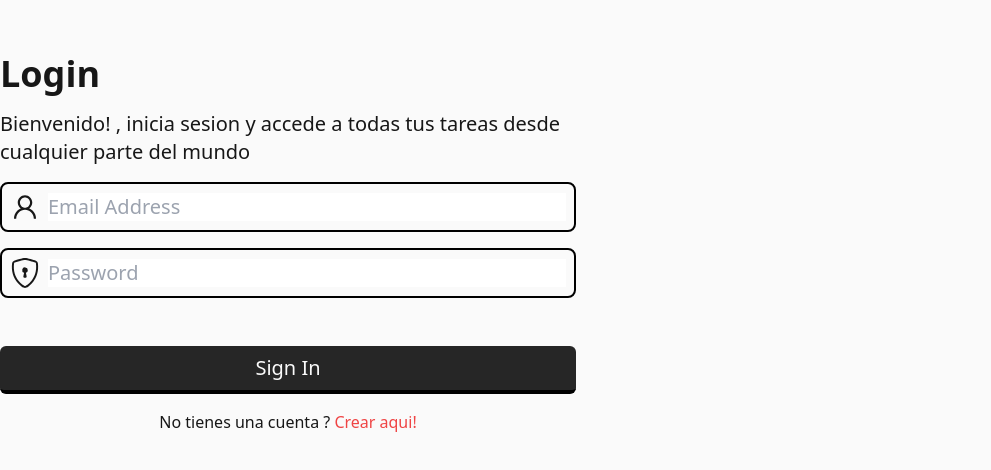
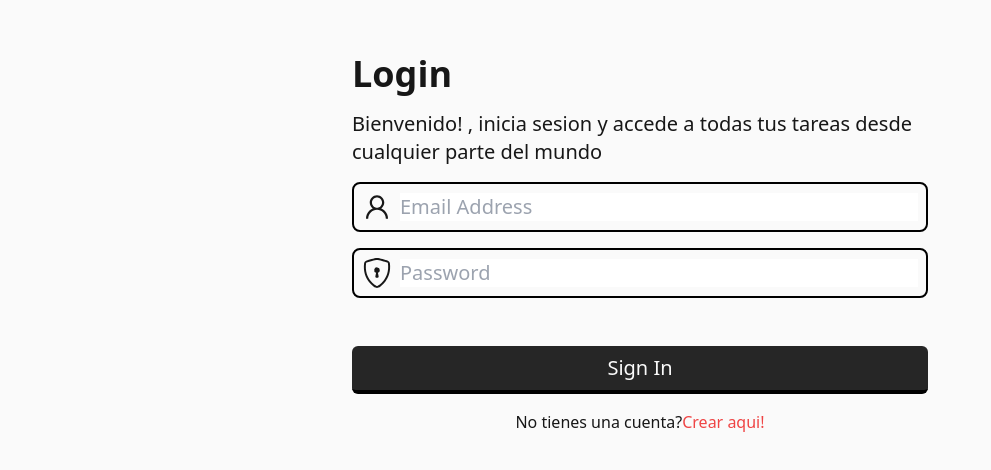
Before and after one commit to Numonu/neotask, a Next.js app: page /login in a window 1280 px wide. Shown: the part 156-626 px from the top of the page, without its empty margins (0-991 px from the left). Built offline with nearby package versions, Linux system fonts and the light colour scheme.

Commit message:
he ajustado algunos textos en la pagina login

```diff
--- a/src/pages/login.jsx
+++ b/src/pages/login.jsx
@@ -10,7 +10,7 @@ export default function Login() {
 				<title>Login in Neotask</title>
 			</Head>
 			<div className="text-neutral-900 bg-neutral-50">
-				<div className="min-h-screen max-w-xl flex flex-col justify-center gap-4">
+				<div className="min-h-screen max-w-xl mx-auto flex flex-col justify-center gap-4">
 					<Title>Login</Title>
 					<p className="text-xl">
 						Bienvenido! , inicia sesion y accede a todas tus tareas
@@ -18,7 +18,7 @@ export default function Login() {
 					</p>
 					<LoginForm />
 					<span className="text-center">
-						No tienes una cuenta ? <MyLink>Crear aqui!</MyLink>
+						No tienes una cuenta?<MyLink>Crear aqui!</MyLink>
 					</span>
 				</div>
 			</div>
```
